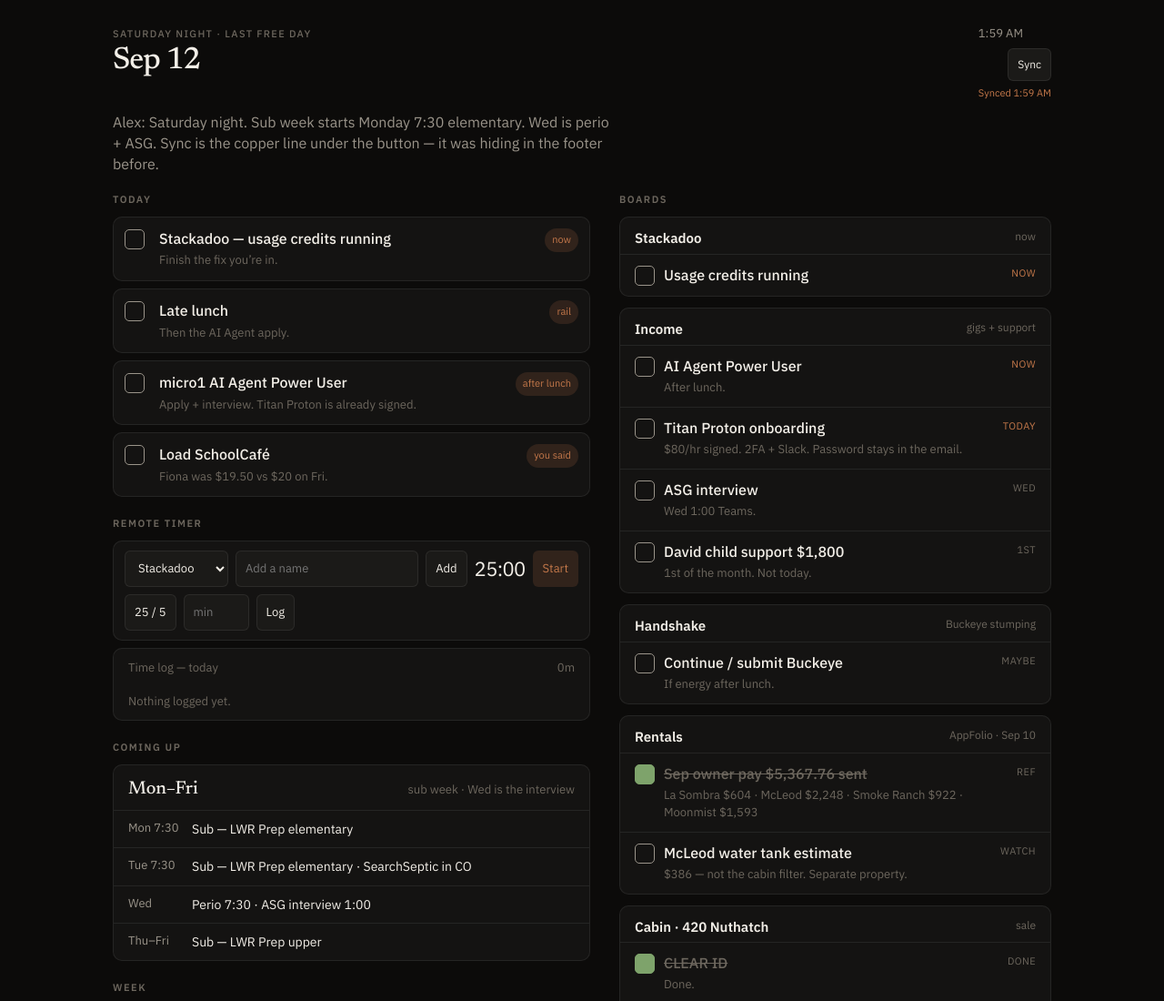
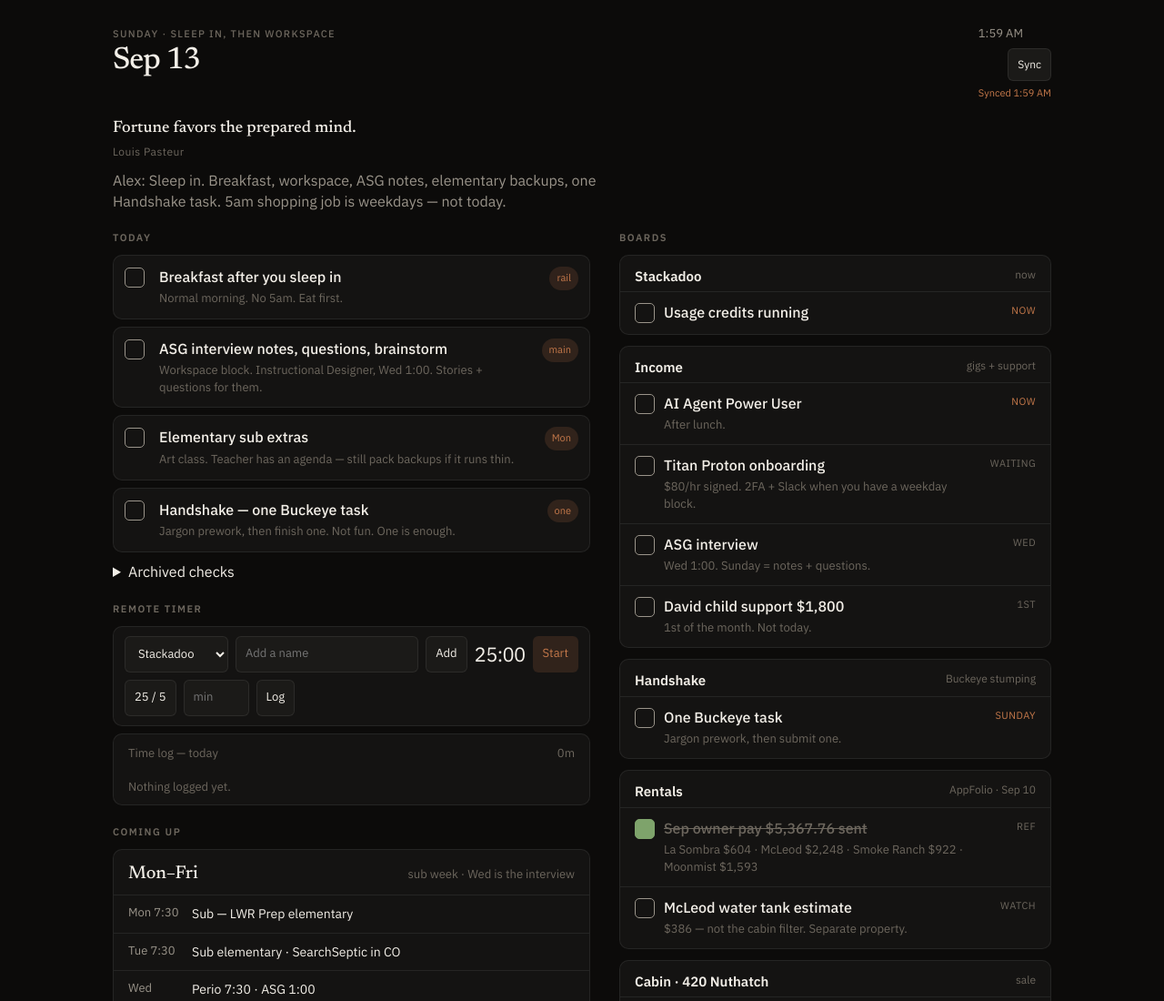
Before and after one commit to luvbuniz/dashboard, a website: page public/day.html in a window 1280 px wide. Shown: the top 1100 px of the page at 91% size. Drawn offline with Linux system fonts and the light colour scheme.

Commit message:
Sunday board: interview prep, sub extras, Handshake; archive checks at day rollover; Pasteur quote

```diff
--- /dev/null
+++ b/public/archive.json
@@ -0,0 +1,6 @@
+[
+  {
+    "day": "2026-09-12",
+    "note": "Saturday. Board had Stackadoo credits, late lunch, AI Agent apply, SchoolCafé. Phone checks archive locally at first open of the next day."
+  }
+]
--- a/public/day.html
+++ b/public/day.html
@@ -46,6 +46,23 @@
       border-radius: 6px; font: inherit; font-size: 12px; padding: 6px 10px; min-height: 36px; cursor: pointer;
     }
     .sync-note { margin-top: 6px; font-size: 11px; color: var(--copper); text-align: right; min-height: 1.2em; }
+    .quote {
+      font-family: Newsreader, Georgia, serif;
+      font-size: 18px;
+      line-height: 1.35;
+      margin: 18px 0 6px;
+      color: var(--ink);
+      max-width: 28em;
+    }
+    .quote cite {
+      display: block;
+      font-family: "IBM Plex Sans", system-ui, sans-serif;
+      font-size: 12px;
+      font-style: normal;
+      color: var(--faint);
+      margin-top: 6px;
+      letter-spacing: 0.04em;
+    }
     .alex { margin: 12px 0 20px; color: var(--muted); max-width: 58ch; }
     .alex strong { color: var(--ink); font-weight: 500; }
     h2 { font-size: 11px; letter-spacing: 0.14em; text-transform: uppercase; color: var(--faint); font-weight: 600; margin: 0 0 10px; }
@@ -128,8 +145,8 @@
   <div class="wrap">
     <header>
       <div>
-        <div class="kicker" id="kicker">Saturday · remote if you have a block</div>
-        <h1 id="heading">Sep 12</h1>
+        <div class="kicker" id="kicker">Sunday · sleep in, then workspace</div>
+        <h1 id="heading">Sep 13</h1>
       </div>
       <div>
         <div class="clock" id="clock"></div>
@@ -137,18 +154,23 @@
         <div class="sync-note" id="sync-status"></div>
       </div>
     </header>
-    <p class="alex" id="alex">Alex: This is the board now. Check a box when it’s done. Timer is only for remote work — leave it alone on sub days.</p>
+    <blockquote class="quote" id="quote">Fortune favors the prepared mind.<cite>Louis Pasteur</cite></blockquote>
+    <p class="alex" id="alex">Alex: Sleep in. Then breakfast, workspace, interview notes, elementary backups, one Handshake task. Weekdays you’re up at 5 for the shopping job — not tomorrow.</p>
 
     <div class="layout">
       <div id="today">
         <section>
           <h2>Today</h2>
           <div class="tasks">
-            <button class="task" data-id="b-credits" type="button"><span class="box"></span><span><span class="label">Stackadoo — usage credits running</span><div class="why">Finish the fix you’re in.</div></span><span class="chip">now</span></button>
-            <button class="task" data-id="eat" type="button"><span class="box"></span><span><span class="label">Late lunch</span><div class="why">Then the AI Agent apply.</div></span><span class="chip">rail</span></button>
-            <button class="task" data-id="b-agent" type="button"><span class="box"></span><span><span class="label">micro1 AI Agent Power User</span><div class="why">Apply + interview. Titan Proton is already signed.</div></span><span class="chip">after lunch</span></button>
-            <button class="task" data-id="cafe" type="button"><span class="box"></span><span><span class="label">Load SchoolCafé</span><div class="why">Fiona was $19.50 vs $20 on Fri.</div></span><span class="chip">you said</span></button>
+            <button class="task" data-id="sun-breakfast" type="button"><span class="box"></span><span><span class="label">Breakfast after you sleep in</span><div class="why">Normal morning. No 5am. Eat first.</div></span><span class="chip">rail</span></button>
+            <button class="task" data-id="sun-asg" type="button"><span class="box"></span><span><span class="label">ASG interview notes, questions, brainstorm</span><div class="why">Workspace block. Instructional Designer, Wed 1:00. Stories + questions for them.</div></span><span class="chip">main</span></button>
+            <button class="task" data-id="sun-elem" type="button"><span class="box"></span><span><span class="label">Elementary sub extras</span><div class="why">Art class. Teacher has an agenda — still pack backups if it runs thin.</div></span><span class="chip">Mon</span></button>
+            <button class="task" data-id="sun-hand" type="button"><span class="box"></span><span><span class="label">Handshake — one Buckeye task</span><div class="why">Jargon prework, then finish one. Not fun. One is enough.</div></span><span class="chip">one</span></button>
           </div>
+          <details class="parked" id="archive-box" style="margin-top:10px">
+            <summary>Archived checks</summary>
+            <ul id="archive-list"></ul>
+          </details>
         </section>
 
         <section>
@@ -185,9 +207,9 @@
         <section>
           <h2>Week</h2>
           <div class="week">
-            <div class="day on"><div class="d">Sat</div><div class="n">12</div><div class="m">Credits · Agent</div></div>
-            <div class="day"><div class="d">Sun</div><div class="n">13</div><div class="m">Open</div></div>
-            <div class="day on"><div class="d">Mon</div><div class="n">14</div><div class="m">Sub elem</div></div>
+            <div class="day"><div class="d">Sat</div><div class="n">12</div><div class="m">Done</div></div>
+            <div class="day on"><div class="d">Sun</div><div class="n">13</div><div class="m">Workspace</div></div>
+            <div class="day on"><div class="d">Mon</div><div class="n">14</div><div class="m">Sub elem · 5am shop</div></div>
             <div class="day on"><div class="d">Tue</div><div class="n">15</div><div class="m">Sub · septic</div></div>
             <div class="day on"><div class="d">Wed</div><div class="n">16</div><div class="m">Perio · ASG</div></div>
             <div class="day on"><div class="d">Thu</div><div class="n">17</div><div class="m">Sub · septic</div></div>
@@ -206,13 +228,13 @@
           <article class="board">
             <div class="board-h"><span class="name">Income</span><span class="src">gigs + support</span></div>
             <button class="item now" data-id="b-agent" type="button"><span class="box"></span><span><span class="label">AI Agent Power User</span><div class="why">After lunch.</div></span><span class="lane">now</span></button>
-            <button class="item now" data-id="b-titan" type="button"><span class="box"></span><span><span class="label">Titan Proton onboarding</span><div class="why">$80/hr signed. 2FA + Slack. Password stays in the email.</div></span><span class="lane">today</span></button>
-            <button class="item" data-id="b-asg" type="button"><span class="box"></span><span><span class="label">ASG interview</span><div class="why">Wed 1:00 Teams.</div></span><span class="lane">Wed</span></button>
+            <button class="item" data-id="b-titan" type="button"><span class="box"></span><span><span class="label">Titan Proton onboarding</span><div class="why">$80/hr signed. 2FA + Slack when you have a weekday block.</div></span><span class="lane">waiting</span></button>
+            <button class="item" data-id="b-asg" type="button"><span class="box"></span><span><span class="label">ASG interview</span><div class="why">Wed 1:00. Sunday = notes + questions.</div></span><span class="lane">Wed</span></button>
             <button class="item" data-id="b-cs" type="button"><span class="box"></span><span><span class="label">David child support $1,800</span><div class="why">1st of the month. Not today.</div></span><span class="lane">1st</span></button>
           </article>
           <article class="board">
             <div class="board-h"><span class="name">Handshake</span><span class="src">Buckeye stumping</span></div>
-            <button class="item" data-id="b-buck" type="button"><span class="box"></span><span><span class="label">Continue / submit Buckeye</span><div class="why">If energy after lunch.</div></span><span class="lane">maybe</span></button>
+            <button class="item now" data-id="sun-hand" type="button"><span class="box"></span><span><span class="label">One Buckeye task</span><div class="why">Jargon prework, then submit one.</div></span><span class="lane">Sunday</span></button>
           </article>
           <article class="board">
             <div class="board-h"><span class="name">Rentals</span><span class="src">AppFolio · Sep 10</span></div>
@@ -243,14 +265,47 @@
   <script>
     const DONE_KEY = "amy-board-done-v3";
     const LOG_KEY = "amy-board-log-v3";
+    const DAY_KEY = "amy-board-day";
+    const ARCH_KEY = "amy-board-archive-v1";
     const PRE = ["b-clear", "b-filter", "b-plan", "b-own"];
-    // Today + Boards share one id per task. Old Today-only keys still count.
+    const STANDING = new Set(["b-clear", "b-filter", "b-plan", "b-own", "b-cs", "b-ins", "b-mcleod", "b-septic", "b-pipes", "b-asg", "b-titan"]);
     const ALIAS = { stack: "b-credits", agent: "b-agent" };
     const canon = (id) => ALIAS[id] || id;
+    const localDay = () => {
+      const n = new Date();
+      return n.getFullYear() + "-" + String(n.getMonth() + 1).padStart(2, "0") + "-" + String(n.getDate()).padStart(2, "0");
+    };
+    const day = localDay();
     const rawDone = JSON.parse(localStorage.getItem(DONE_KEY) || "null") || PRE;
     const done = new Set((Array.isArray(rawDone) ? rawDone : PRE).map(canon));
-    const day = new Date().toISOString().slice(0, 10);
+    let archive = JSON.parse(localStorage.getItem(ARCH_KEY) || "[]");
+    const lastDay = localStorage.getItem(DAY_KEY);
+    if (lastDay && lastDay !== day) {
+      const labels = {};
+      document.querySelectorAll("[data-id]").forEach((el) => {
+        const lab = el.querySelector(".label");
+        if (lab) labels[canon(el.dataset.id)] = lab.textContent.trim();
+      });
+      const snap = [...done].filter((id) => !STANDING.has(id));
+      if (snap.length) {
+        archive.push({ day: lastDay, done: snap.map((id) => ({ id, text: labels[id] || id })) });
+        archive = archive.slice(-60);
+      }
+      snap.forEach((id) => done.delete(id));
+      localStorage.setItem(ARCH_KEY, JSON.stringify(archive));
+      localStorage.setItem(DONE_KEY, JSON.stringify([...done]));
+    }
+    localStorage.setItem(DAY_KEY, day);
     let logs = JSON.parse(localStorage.getItem(LOG_KEY) || "[]").filter((x) => x.day === day);
+
+    function paintArchive() {
+      const ul = document.getElementById("archive-list");
+      if (!ul) return;
+      if (!archive.length) { ul.innerHTML = "<li>Nothing archived yet.</li>"; return; }
+      ul.innerHTML = archive.slice().reverse().slice(0, 14).map((a) =>
+        `<li><strong>${a.day}</strong> — ${(a.done || []).map((x) => x.text || x.id).join("; ")}</li>`
+      ).join("");
+    }
 
     const clock = document.getElementById("clock");
     const tick = () => { clock.textContent = new Date().toLocaleTimeString([], { hour: "numeric", minute: "2-digit" }); };
@@ -268,6 +323,7 @@
       });
     });
     paintDone();
+    paintArchive();
 
     const LANE_KEY = "amy-board-lanes-v3";
     const DEFAULT_LANES = ["Stackadoo", "Titan Proton", "AI Agent", "Handshake"];
@@ -374,6 +430,10 @@
         const res = await fetch(FEED + "?t=" + Date.now(), { cache: "no-store" });
         if (!res.ok) throw new Error(res.status);
         const data = await res.json();
+        if (data.quote) {
+          const q = document.getElementById("quote");
+          if (q) q.innerHTML = esc(data.quote) + (data.cite ? "<cite>" + esc(data.cite) + "</cite>" : "");
+        }
         if (data.message) document.getElementById("alex").textContent = data.message;
         if (data.kicker) document.getElementById("kicker").textContent = data.kicker;
         if (data.heading) document.getElementById("heading").textContent = data.heading;
--- a/public/feed.json
+++ b/public/feed.json
@@ -1,12 +1,14 @@
 {
-  "updated": "2026-09-12T21:45:00-04:00",
-  "message": "Alex: Saturday night. Sub week starts Monday 7:30 elementary. Wed is perio + ASG. Sync is the copper line under the button — it was hiding in the footer before.",
-  "kicker": "Saturday night · last free day",
-  "heading": "Sep 12",
+  "updated": "2026-09-13T08:00:00-04:00",
+  "quote": "Fortune favors the prepared mind.",
+  "cite": "Louis Pasteur",
+  "message": "Alex: Sleep in. Breakfast, workspace, ASG notes, elementary backups, one Handshake task. 5am shopping job is weekdays — not today.",
+  "kicker": "Sunday · sleep in, then workspace",
+  "heading": "Sep 13",
   "agenda": [
     { "time": "Mon 7:30", "title": "Sub — LWR Prep elementary" },
-    { "time": "Tue 7:30", "title": "Sub — LWR Prep elementary · SearchSeptic in CO" },
-    { "time": "Wed", "title": "Perio 7:30 · ASG interview 1:00" },
+    { "time": "Tue 7:30", "title": "Sub elementary · SearchSeptic in CO" },
+    { "time": "Wed", "title": "Perio 7:30 · ASG 1:00" },
     { "time": "Thu–Fri", "title": "Sub — LWR Prep upper" }
   ],
   "done": ["b-clear", "b-filter", "b-plan", "b-own"]
```
Also changed, not shown: index.html (+75 -15 lines).
